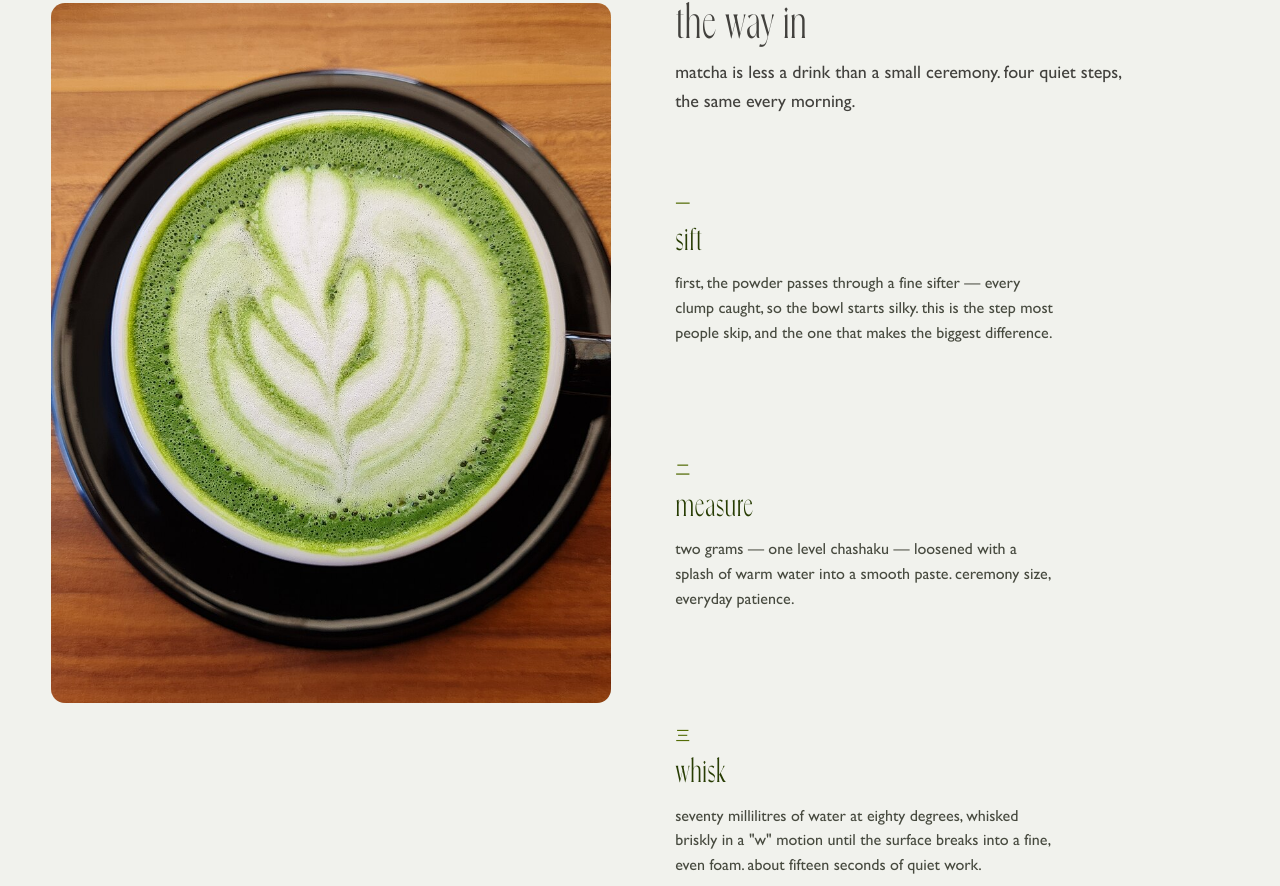
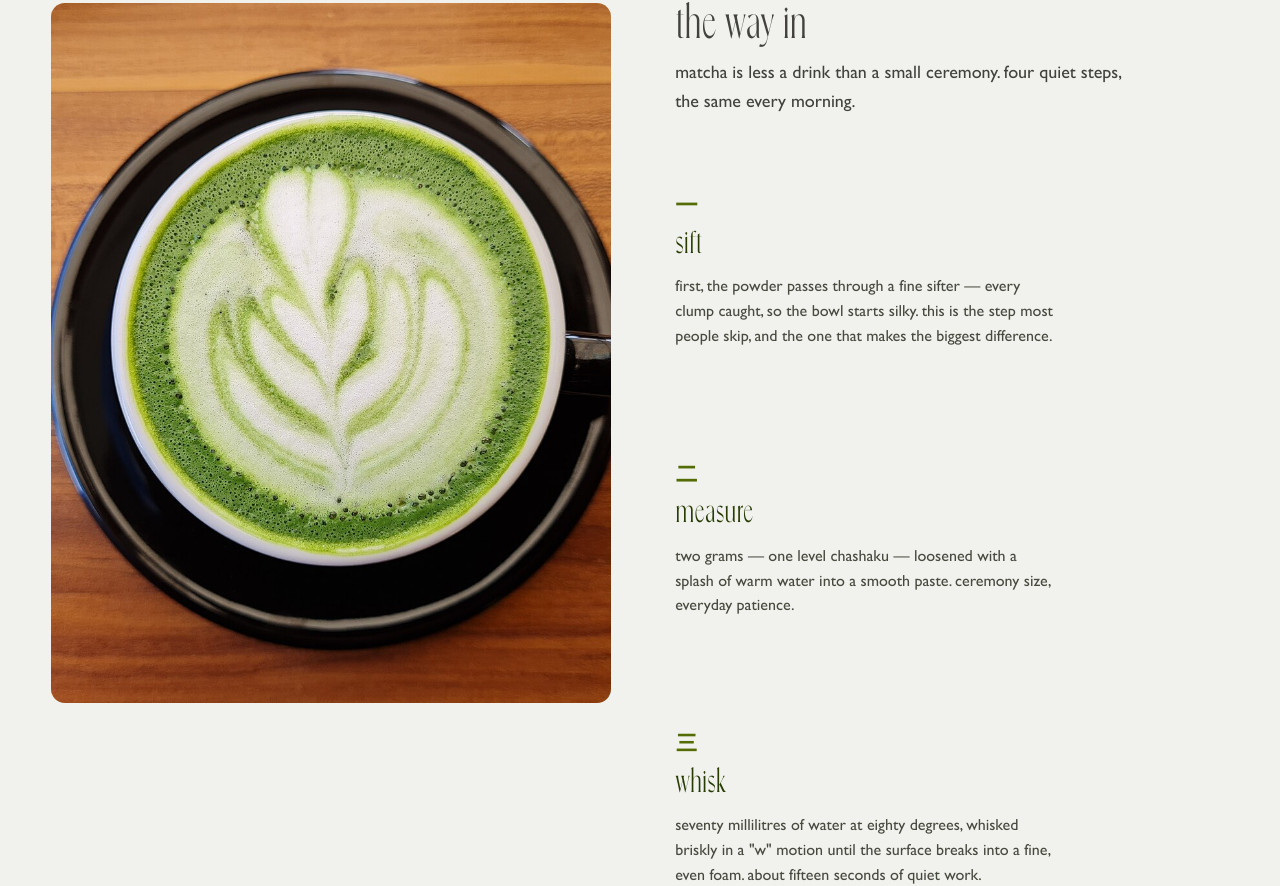
Before and after one commit to kunalsingh9988/haven-atelier-storefront, a React (Vite) app in the folder app/: page / in a window 1280 px wide. Shown: the part 2857-3743 px from the top of the page. Built offline with nearby package versions, Linux system fonts and the light colour scheme.

Commit message:
Strengthen ritual step numerals

```diff
--- a/app/src/styles/app.css
+++ b/app/src/styles/app.css
@@ -437,7 +437,7 @@ p { margin: 0; }
 .ritual-visual img.on { opacity: 1; }
 .ritual-step { padding: 56px 0; }
 .ritual-step:first-child { padding-top: 0; }
-.ritual-step .step-no { font-family: var(--font-kanji); font-size: 15px; color: var(--olive); letter-spacing: .2em; display: block; margin-bottom: 10px; }
+.ritual-step .step-no { font-family: var(--font-kanji); font-size: 22px; font-weight: 700; line-height: 1.2; color: var(--olive); display: block; margin-bottom: 10px; }
 .ritual-step h3 { font-size: var(--fs-2xl); margin-bottom: 12px; color: var(--forest); }
 .ritual-step p { color: var(--ink-soft); max-width: 48ch; }
 @media (max-width: 960px) {
```
